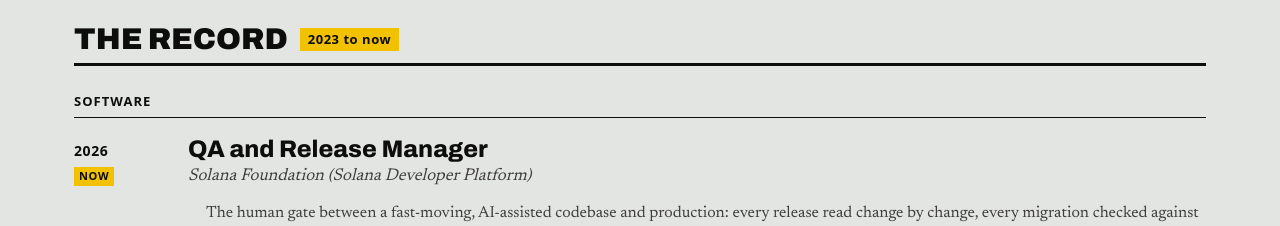
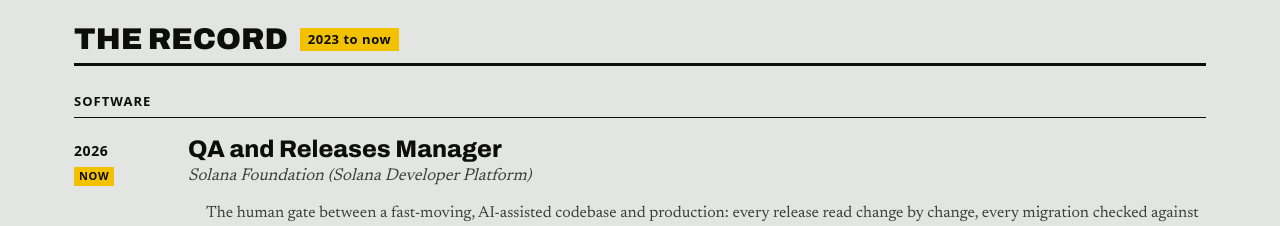
Before and after one commit to resourcefulmind/opeyemistephen, a Next.js app: page /about in a window 1280 px wide. Shown: the part 1220-1446 px from the top of the page. Built offline with nearby package versions, Linux system fonts and the light colour scheme; a web font is replaced by a local one.

Commit message:
content(about): QA and Releases Manager

```diff
--- a/src/content/about.config.ts
+++ b/src/content/about.config.ts
@@ -27,7 +27,7 @@
   bullets: string[];
 }> = [
   {
-    role: 'QA and Release Manager',
+    role: 'QA and Releases Manager',
     company: 'Solana Foundation (Solana Developer Platform)',
     period: '2026',
     lane: 'software',
```
